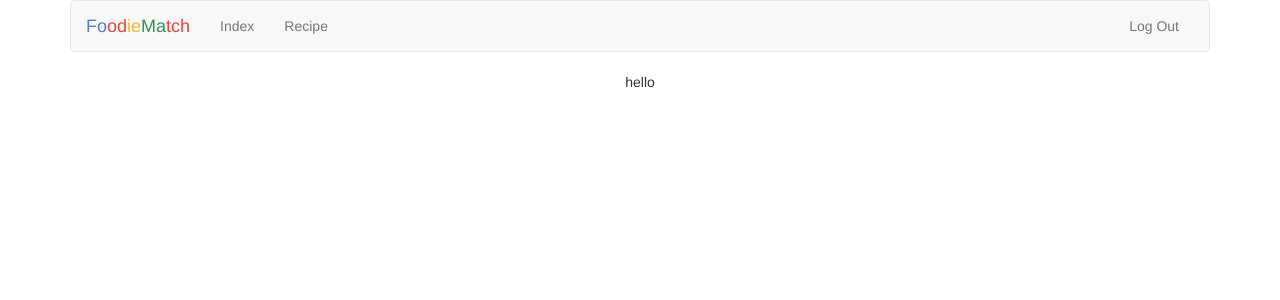
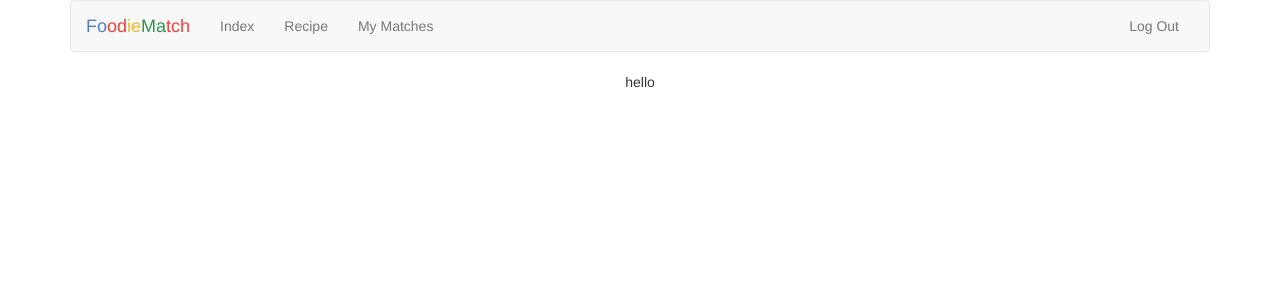
Before and after one commit to JJuttie/21, a Flask app: page / in a window 1280 px wide. Shown: the top 300 px of the page. Run offline with Flask 2, Linux system fonts and the light colour scheme; a user stored in the database is signed in; some libraries are stand-ins or nearby versions.

Commit message:
Update layout.html

```diff
--- a/templates/layout.html
+++ b/templates/layout.html
@@ -40,6 +40,7 @@
                             <ul class="nav navbar-nav">
                                 <li><a href="{{ url_for('index') }}">Index</a></li>
                                 <li><a href="{{ url_for('recipe') }}">Recipe</a></li>
+                                <li><a href="{{ url_for('recipe') }}">My Matches</a></li>
                             </ul>
                             <ul class="nav navbar-nav navbar-right">
                                 <li><a href="{{ url_for('logout') }}">Log Out</a></li>
```
